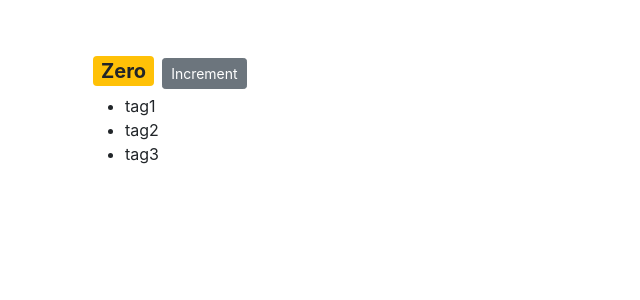
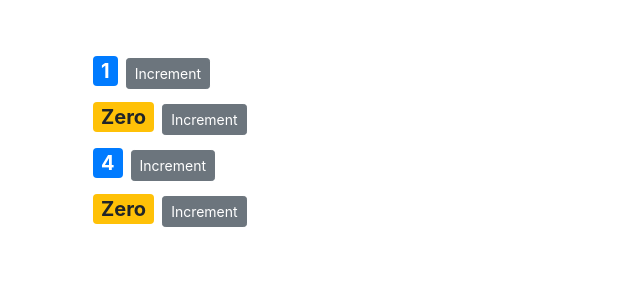
Before and after one commit to joscript/counter-app, a React (Create React App) app: page / in a window 1280 px wide. Shown: the top 300 px of the page, without its empty margins (0-640 px from the left). Built offline with nearby package versions, Linux system fonts and the light colour scheme.

Commit message:
passing data from parent to child using props

```diff
--- a/src/components/counter.jsx
+++ b/src/components/counter.jsx
@@ -2,7 +2,7 @@
 
 class Counter extends Component {
     state = {
-        count: 0,
+        value: this.props.value,
         tags: ['tag1', 'tag2', 'tag3']
     }
 
@@ -13,30 +13,31 @@
 
     handleIncrement = (product) => {
         console.log(product)
-        this.setState({ count: this.state.count + 1 });
+        this.setState({ value: this.state.value + 1 });
     };
 
     render() {
+        console.log('props', this.props);
         return (
-            <div className="container mt-5">
+            <div className="container">
                 <span style={this.style} className={this.getBadgeClasses()} >{this.formatCount()}</span>
                 <button onClick={ () => this.handleIncrement({id:1}) } className="btn btn-secondary btn-sm">Increment</button>
-                <ul>
+                {/* <ul>
                     {this.state.tags.map(tag => <li key={tag}>{tag}</li>)}
-                </ul>
+                </ul> */}
             </div>
         );
     };
 
     getBadgeClasses() {
         let classes = "badge m-2 badge-";
-        classes += (this.state.count === 0) ? "warning" : "primary";
+        classes += (this.state.value === 0) ? "warning" : "primary";
         return classes;
     };
 
     formatCount(){
-        const {count} = this.state;
-        return count === 0 ? 'Zero' : count;
+        const {value} = this.state;
+        return value === 0 ? 'Zero' : value;
     };
 }
 
--- /dev/null
+++ b/src/components/counters.jsx
@@ -0,0 +1,26 @@
+import React, { Component } from 'react';
+import Counter from './counter';
+
+class Counters extends Component {
+    state = {
+        counters: [
+            {id: 1, value: 1},
+            {id: 2, value: 0},
+            {id: 3, value: 4},
+            {id: 4, value: 0}
+        ]
+    }
+    render() {
+        return (
+            <div className="mt-5">
+                {
+                    this.state.counters.map(
+                        counter => <Counter key={counter.id} value={counter.value} />
+                    )
+                }
+            </div>
+         );
+    }
+}
+
+export default Counters;
--- a/src/index.js
+++ b/src/index.js
@@ -1,16 +1,16 @@
 import React from 'react';
 import ReactDOM from 'react-dom';
 import './index.css';
-import App from './App';
+// import App from './App';
 import reportWebVitals from './reportWebVitals';
 import 'bootstrap/dist/css/bootstrap.css';
 
 //component
-import Counter from './components/counter';
+import Counters from './components/counters';
 
 ReactDOM.render(
   <React.StrictMode>
-    <Counter />
+    <Counters />
   </React.StrictMode>,
   document.getElementById('root')
 );
```
